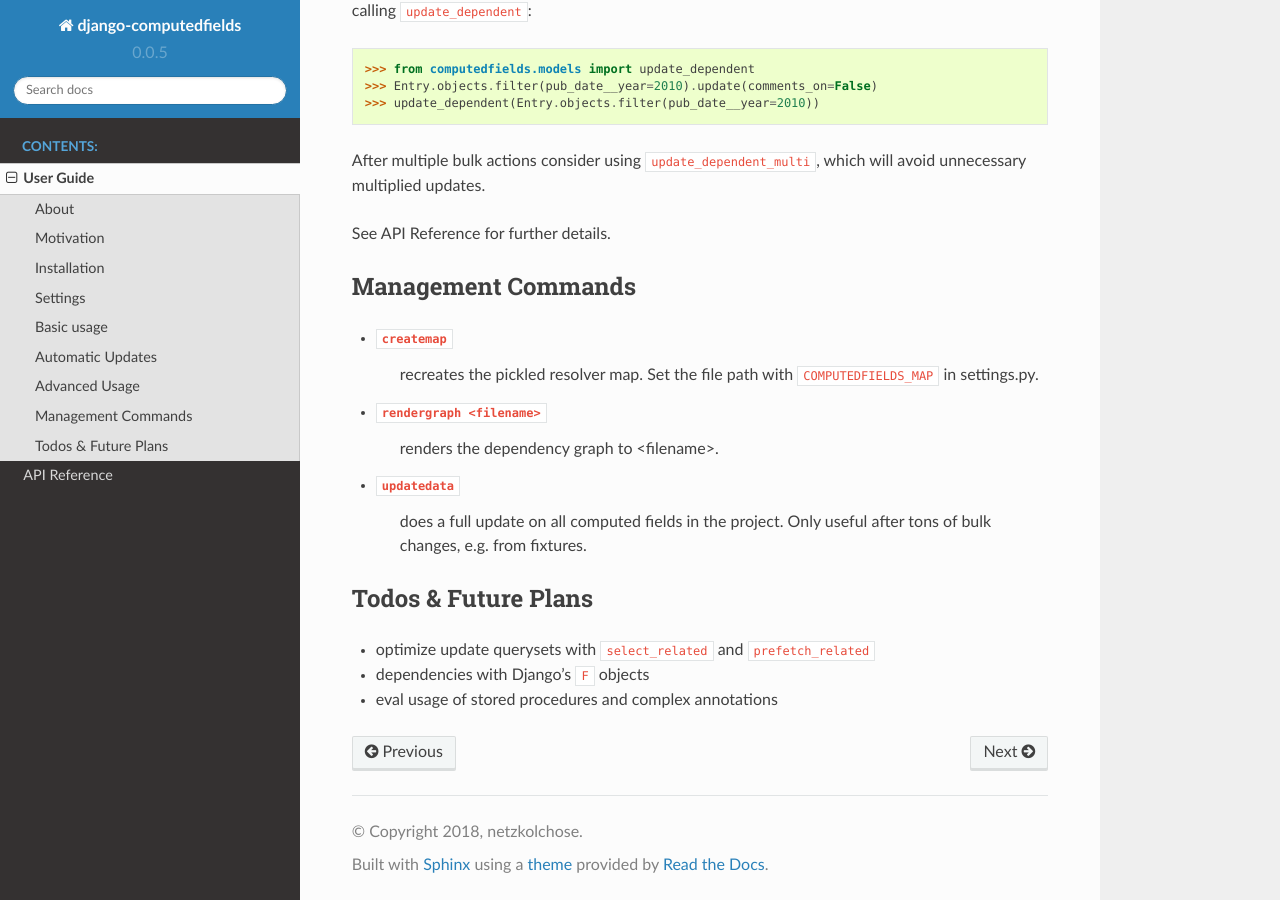
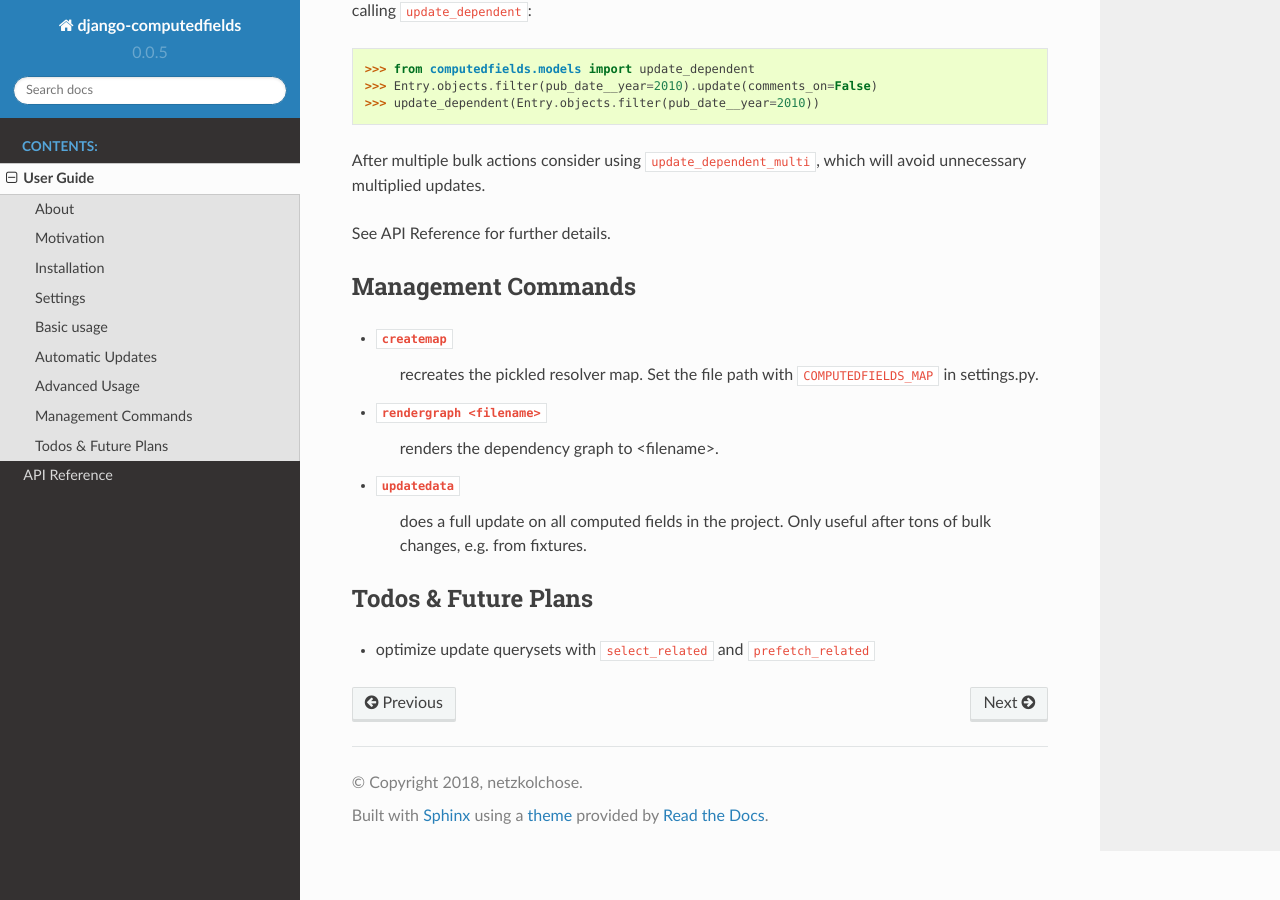
Before and after one commit to netzkolchose/django-computedfields, a Sphinx documentation site: the page built from docs/manual.rst, in a window 1280 px wide and 900 px high, scrolled down 3127 px. Built offline with Sphinx 7.4.7 and the Read the Docs theme 2.0.0, drawn with Linux system fonts in a browser that asks for light colours; the version number is read from the project's files by our own code.

Commit message:
cleanup todos, since not supported by django

```diff
--- a/docs/manual.rst
+++ b/docs/manual.rst
@@ -184,5 +184,3 @@ Todos & Future Plans
 --------------------
 
 - optimize update querysets with ``select_related`` and ``prefetch_related``
-- dependencies with Django's ``F`` objects
-- eval usage of stored procedures and complex annotations
```
Also changed, not shown: README.md (+0 -2 lines).
